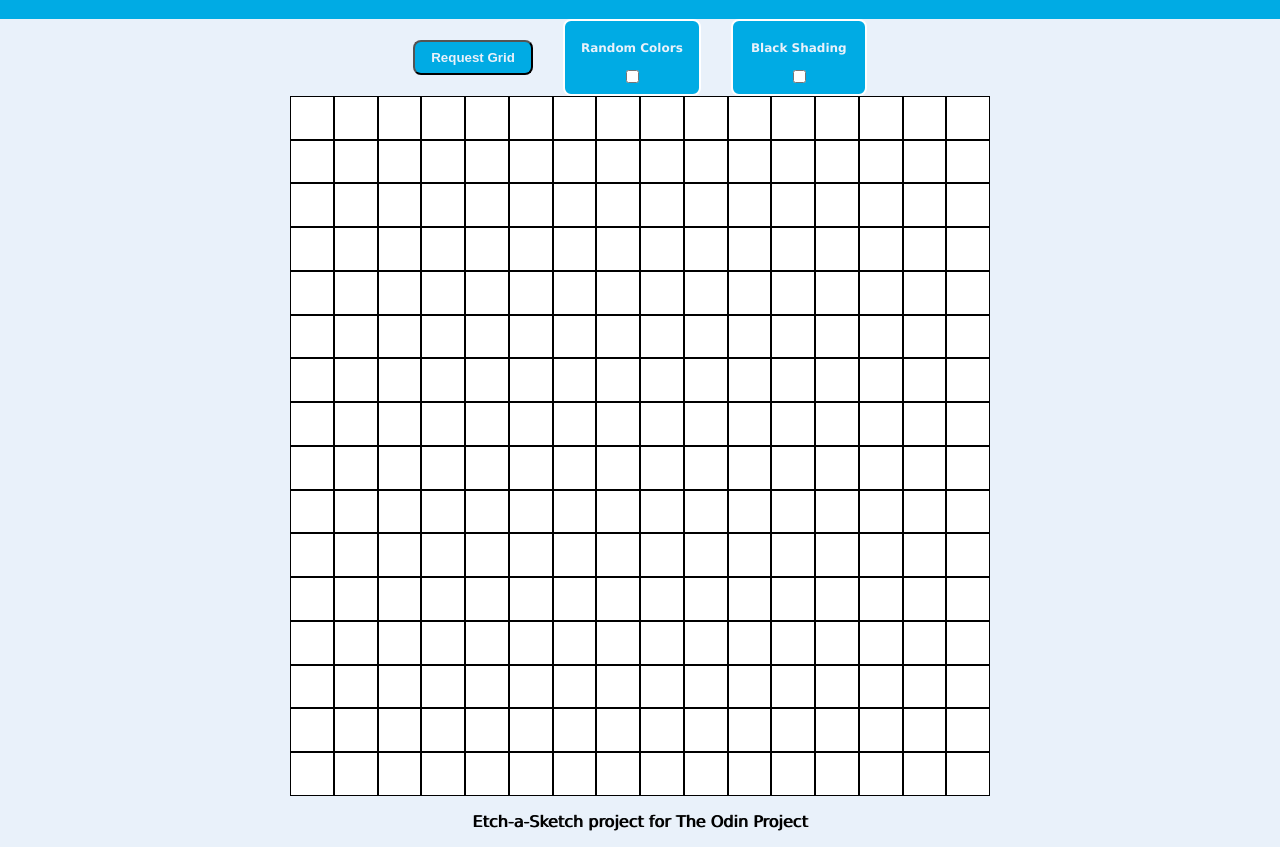
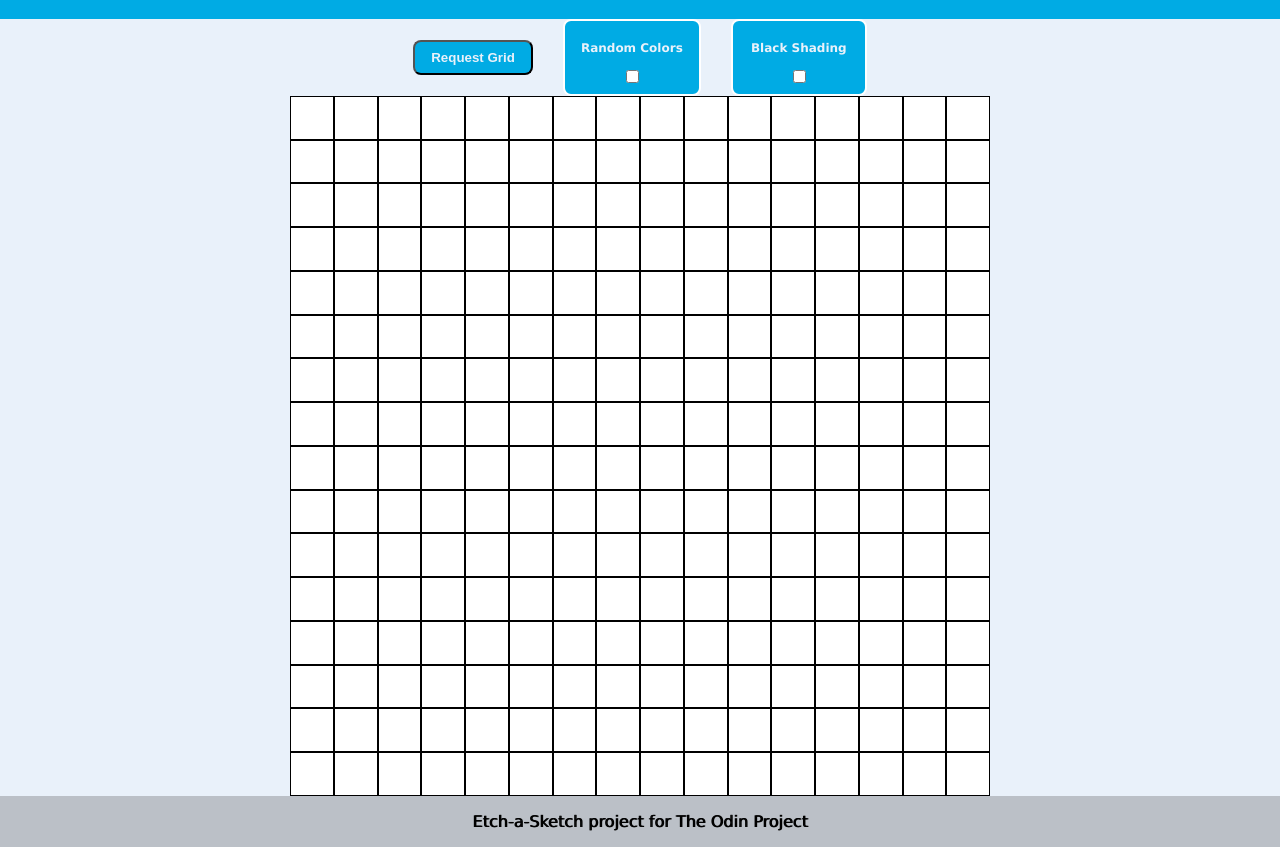
Before and after one commit to arthursl12/odin-etch, a plain HTML site: page index.html in a window 1280 px wide. Shown: the part 62-909 px from the top of the page. Drawn offline with Linux system fonts and the light colour scheme.

Commit message:
Darken footer background color

```diff
--- a/style.css
+++ b/style.css
@@ -24,7 +24,7 @@ body{
 .footer{
     display: flex;
     justify-content: center;
-    background-color: #E9F1FA;
+    background-color: #bbc0c7;
     color: black;
     padding: 0px 30px;
     text-shadow: 1px 0 black;
```
